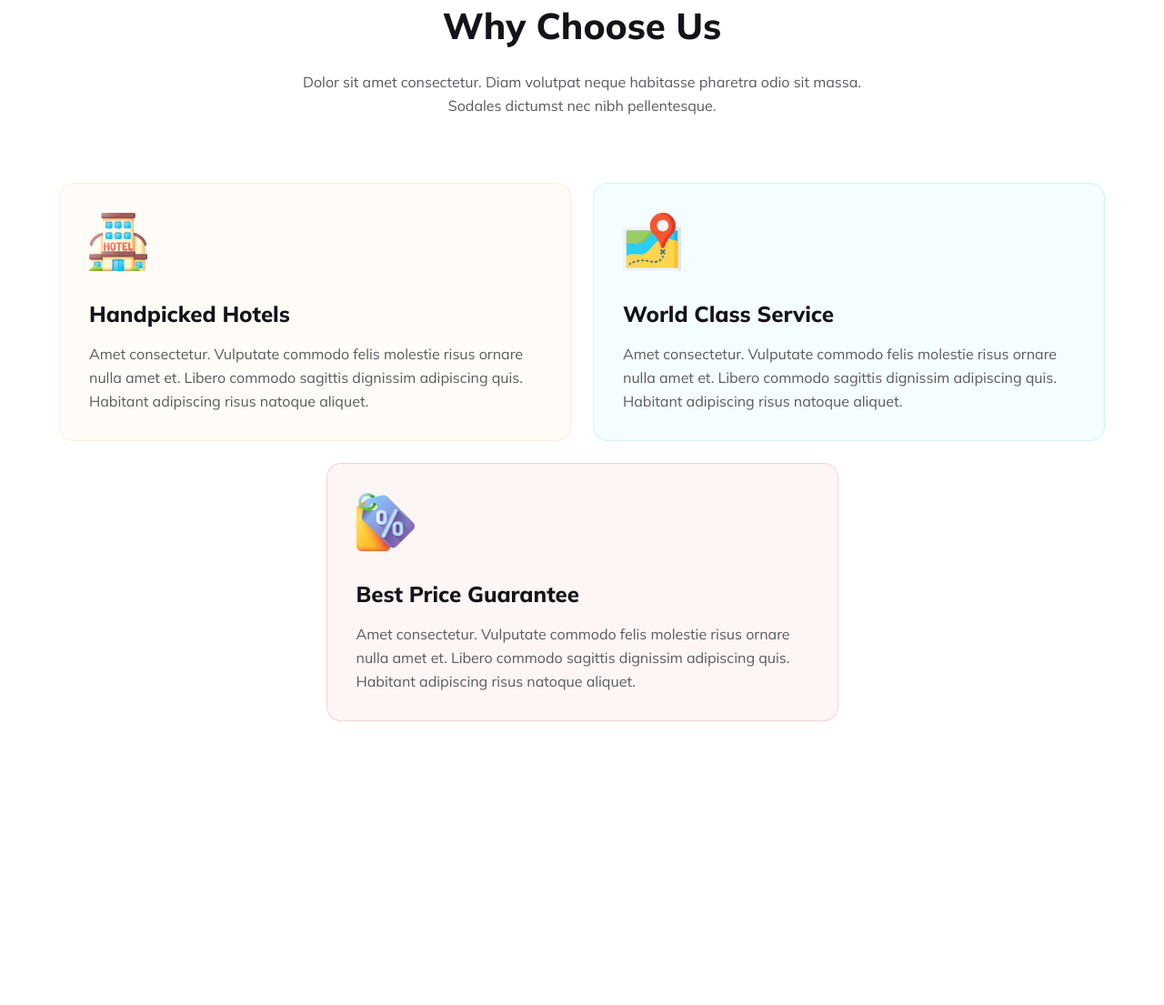
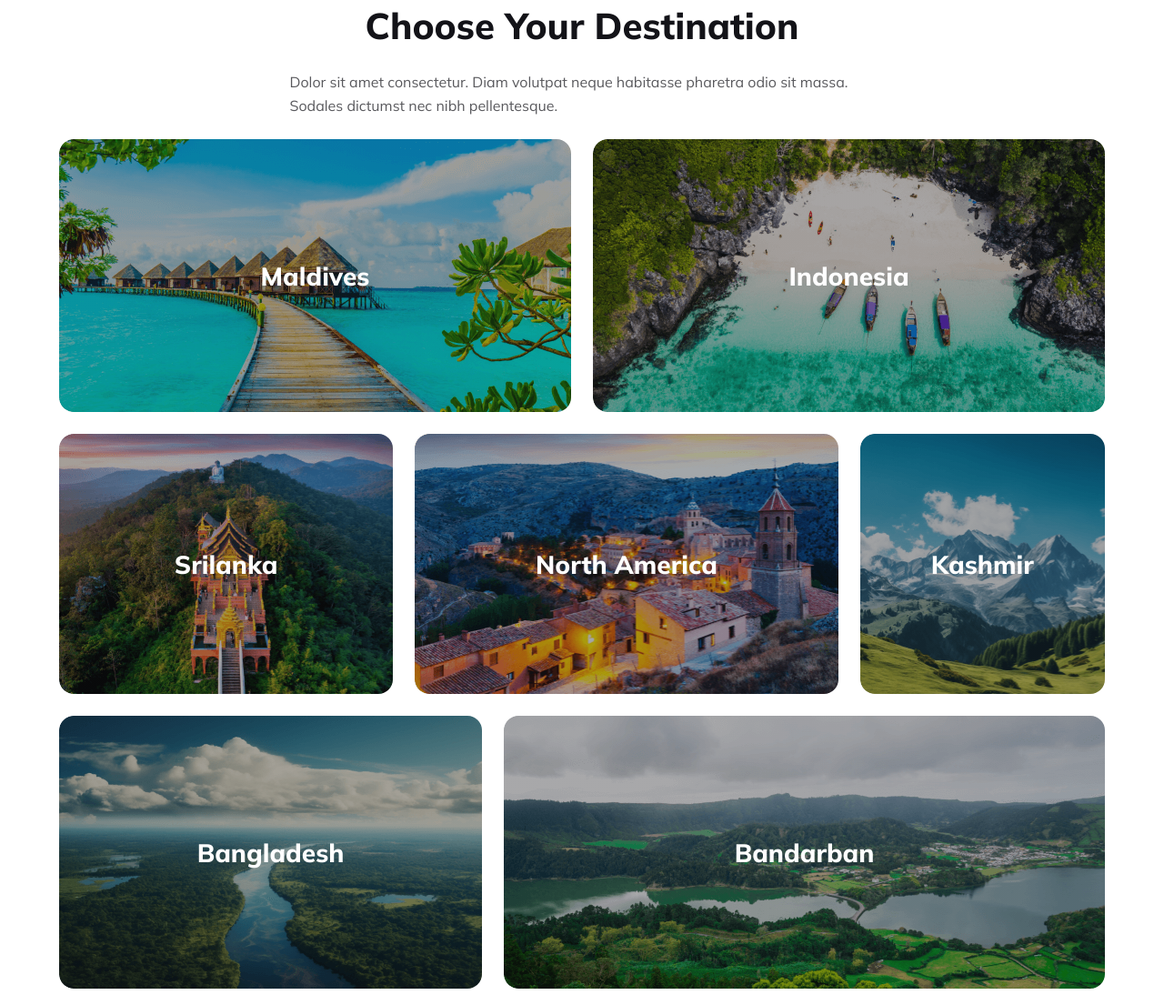
Before and after one commit to Jahid1987/b9-a2, a plain HTML site: page index.html in a window 1280 px wide. Shown: the part 1347-2452 px from the top of the page at 91% size. Before the commit the page ends 2140 px from the top, so only its background shows below. Drawn offline with Linux system fonts and the light colour scheme.

Commit message:
destination section added

```diff
--- a/index.html
+++ b/index.html
@@ -55,6 +55,37 @@
             </div>
         </section>
 
+        <!-- Choose destination section starts here  -->
+        <section class="choose-destination">
+            <div class="destination-content">
+                <h3 class="section-title">Choose Your Destination</h3>
+                <p class="text-light-grey">Dolor sit amet consectetur. Diam volutpat neque habitasse pharetra odio sit massa. Sodales dictumst nec nibh pellentesque.</p>
+            </div>
+            <div class="destination-imgs">
+                <div id="maldives">
+                    <h3>Maldives</h3>
+                </div>
+                <div id="indonesia">
+                    <h3>Indonesia</h3>
+                </div>
+                <div id="srilanka">
+                    <h3>Srilanka</h3>
+                </div>
+                <div id="north_america">
+                    <h3>North America</h3>
+                </div>
+                <div id="kashmir">
+                    <h3>Kashmir</h3>
+                </div>
+                <div id="bangladesh">
+                    <h3>Bangladesh</h3>
+                </div>
+                <div id="bandarban">
+                    <h3>Bandarban</h3>
+                </div>
+            </div>
+        </section>
+
         <!-- why choose us section starts here  -->
         <section class="why-choose">
             <div class="choose-content">
--- a/styles/index.css
+++ b/styles/index.css
@@ -123,6 +123,118 @@ section{
     border-radius: 16px;
 }
 
+
+/* Choose destination sections starts  */
+
+.destination-content{
+    display: grid;
+    place-items: center;
+}
+.destination-content .text-light-grey{
+    width: 100%;
+    max-width: 643px;
+}
+.destination-imgs{
+    display: grid;
+    grid-template-columns: repeat(12, 1fr);
+    place-items: center;
+    width: 100%;
+    max-width: 1170px;
+    gap: 24px;
+}
+.destination-imgs h3{
+    color: #FFF;
+    font-size: 28px;
+    font-weight: 800;
+}
+#maldives{
+    display: flex;
+    justify-content: center;
+    align-items: center;
+    width: 100%;
+    max-width: 673px;
+    height: 300px;
+    grid-column: 1/span 6;
+    border-radius: 16px;
+    background-image: linear-gradient(0deg, rgba(19, 19, 24, 0.20) 0%, rgba(19, 19, 24, 0.20) 100%), url(../Images/Rectangle_5.png);
+    background-repeat: no-repeat;
+    object-fit: contain;
+}
+#indonesia{
+    display: flex;
+    justify-content: center;
+    align-items: center;
+    width: 100%;
+    max-width:673px;
+    height: 300px;
+    grid-column: 7/span 6;
+    border-radius: 16px;
+    background-image: linear-gradient(0deg, rgba(19, 19, 24, 0.20) 0%, rgba(19, 19, 24, 0.20) 100%), url(../Images/Rectangle_8_1.png);
+    background-repeat: no-repeat;
+}
+#srilanka{
+    display: flex;
+    justify-content: center;
+    align-items: center;
+    width: 100%;
+    max-width:374px;
+    height: 286px;
+    grid-column: 1/span 4;
+    border-radius: 16px;
+    background-image: linear-gradient(0deg, rgba(19, 19, 24, 0.20) 0%, rgba(19, 19, 24, 0.20) 100%), url(../Images/Rectangle_6.png);
+    background-repeat: no-repeat;
+}
+#north_america{
+    display: flex;
+    justify-content: center;
+    align-items: center;
+    width: 100%;
+    max-width:474px;
+    height: 286px;
+    grid-column: 5/span 5;
+    border-radius: 16px;
+    background-image: linear-gradient(0deg, rgba(19, 19, 24, 0.20) 0%, rgba(19, 19, 24, 0.20) 100%), url(../Images/Rectangle_7.png);
+    background-repeat: no-repeat;
+}
+#kashmir{
+    display: flex;
+    justify-content: center;
+    align-items: center;
+    width: 100%;
+    max-width:274px;
+    height: 286px;
+    grid-column: 10/span 3;
+    border-radius: 16px;
+    background-image: linear-gradient(0deg, rgba(19, 19, 24, 0.20) 0%, rgba(19, 19, 24, 0.20) 100%), url(../Images/Rectangle_9.png);
+    background-repeat: no-repeat;
+    object-fit: cover;
+}
+#bangladesh{
+    display: flex;
+    justify-content: center;
+    align-items: center;
+    width: 100%;
+    max-width:473px;
+    height: 300px;
+    grid-column: 1/span 5;
+    border-radius: 16px;
+    background-image: linear-gradient(0deg, rgba(19, 19, 24, 0.20) 0%, rgba(19, 19, 24, 0.20) 100%), url(../Images/Rectangle_11.png);
+    background-repeat: no-repeat;
+    object-fit: cover;
+}
+#bandarban{
+    display: flex;
+    justify-content: center;
+    align-items: center;
+    width: 100%;
+    max-width:673px;
+    height: 300px;
+    grid-column: 6/span 7;
+    border-radius: 16px;
+    background-image: linear-gradient(0deg, rgba(19, 19, 24, 0.20) 0%, rgba(19, 19, 24, 0.20) 100%), url(../Images/Rectangle_10.png);
+    background-repeat: no-repeat;
+    object-fit: cover;
+}
 /* Why choose us section starts  */
 .why-choose{
     display: flex;
--- a/styles/mobileresponsive.css
+++ b/styles/mobileresponsive.css
@@ -81,6 +81,15 @@
         line-height: 24px;
     }
 
+    /* Choose destination sections starts  */
+    #maldives, #indonesia, #srilanka, #north_america, #kashmir, #bangladesh, #bandarban{
+        grid-column: 1/ span 12;
+        width: 100%;
+        max-width: 335px;
+        height: 176px;
+        background-position: center;
+        object-fit: cover;
+    }
     /* why choose us section  */
     .choose-cards .card img{
         width: 48px;
```
Also changed, not shown: Images/logo.svg (added).
